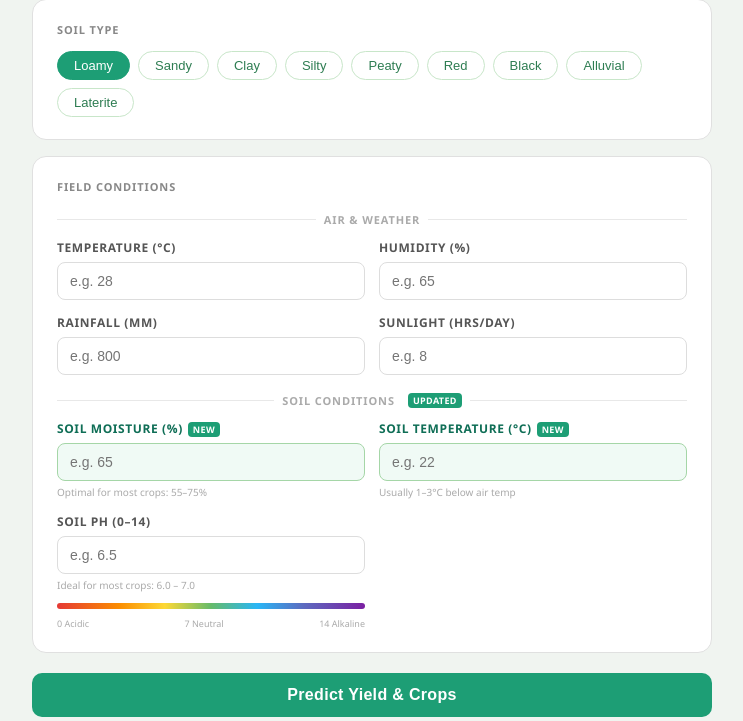
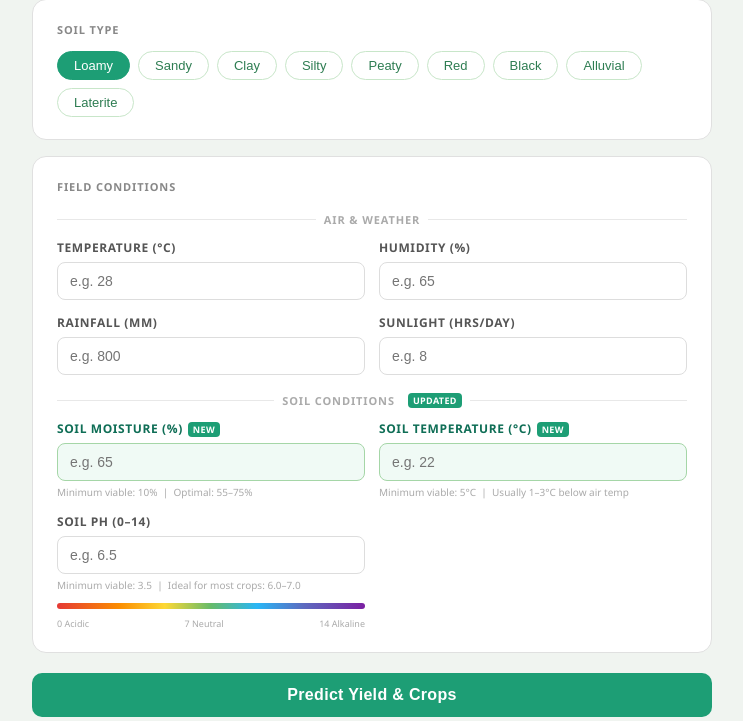
Before and after one commit to mokaabhiram2k6-dev/crop-yield-prediction, a Flask app: page / in a window 1280 px wide. Shown: the part 128-849 px from the top of the page, without its empty margins (268-1011 px from the left). Run offline with Flask 3, Linux system fonts and the light colour scheme.

Commit message:
Update index.html

```diff
--- a/templates/index.html
+++ b/templates/index.html
@@ -183,6 +183,7 @@
       color: #c0392b;
       font-size: 14px;
       margin-top: 16px;
+      line-height: 1.5;
     }
 
     /* Score banner */
@@ -284,7 +285,7 @@
       white-space: nowrap;
     }
 
-    /* ── NEW: Water intensity badges ── */
+    /* Water intensity badges */
     .water-badge {
       font-size: 11px;
       font-weight: 700;
@@ -296,7 +297,7 @@
     .wi-mod  { background: #fff3cd; color: #835400; }
     .wi-low  { background: #e8f5e9; color: #1b5e20; }
 
-    /* ── NEW: Temperature warning badge ── */
+    /* Temperature warning badge */
     .temp-warn-badge {
       font-size: 11px;
       font-weight: 700;
@@ -421,21 +422,24 @@
       <div class="grid2">
         <div class="field new-field">
           <label>Soil Moisture (%)<span class="new-badge">NEW</span></label>
+          <!-- min="10": below 10% crops cannot survive -->
           <input type="number" name="soil_moisture" placeholder="e.g. 65"
-                 value="{{ form.get('soil_moisture', '') }}" min="0" max="100" step="0.1" required>
-          <span class="hint">Optimal for most crops: 55–75%</span>
+                 value="{{ form.get('soil_moisture', '') }}" min="10" max="100" step="0.1" required>
+          <span class="hint">Minimum viable: 10% &nbsp;|&nbsp; Optimal: 55–75%</span>
         </div>
         <div class="field new-field">
           <label>Soil Temperature (°C)<span class="new-badge">NEW</span></label>
+          <!-- min="5": below 5°C crops cannot grow -->
           <input type="number" name="soil_temperature" placeholder="e.g. 22"
-                 value="{{ form.get('soil_temperature', '') }}" min="-5" max="50" step="0.1" required>
-          <span class="hint">Usually 1–3°C below air temp</span>
+                 value="{{ form.get('soil_temperature', '') }}" min="5" max="50" step="0.1" required>
+          <span class="hint">Minimum viable: 5°C &nbsp;|&nbsp; Usually 1–3°C below air temp</span>
         </div>
         <div class="field">
           <label>Soil pH (0–14)</label>
+          <!-- min="3.5": below 3.5 is too acidic for any crop -->
           <input type="number" name="ph" id="phInput" placeholder="e.g. 6.5"
-                 value="{{ form.get('ph', '') }}" min="0" max="14" step="0.1" required>
-          <span class="hint">Ideal for most crops: 6.0 – 7.0</span>
+                 value="{{ form.get('ph', '') }}" min="3.5" max="14" step="0.1" required>
+          <span class="hint">Minimum viable: 3.5 &nbsp;|&nbsp; Ideal for most crops: 6.0–7.0</span>
           <div class="ph-bar"></div>
           <div class="ph-labels">
             <span>0 Acidic</span><span>7 Neutral</span><span>14 Alkaline</span>
@@ -448,7 +452,7 @@
   </form>
 
   {% if error %}
-  <div class="error-banner">⚠️ {{ error }}</div>
+  <div class="error-banner">{{ error }}</div>
   {% endif %}
 
   {% if result is not none %}
@@ -496,7 +500,7 @@
         <span class="crop-name">{{ c.name }}</span>
         <div class="crop-badges">
 
-          {# ── Water intensity badge ── #}
+          {# Water intensity badge #}
           {% set wi = c.water_intensity %}
           {% if wi == 'High' %}
             <span class="water-badge wi-high">💧💧💧 High water</span>
@@ -506,19 +510,19 @@
             <span class="water-badge wi-mod">💧💧 Moderate water</span>
           {% endif %}
 
-          {# ── Temperature warning badge ── #}
+          {# Temperature warning badge #}
           {% if c.temp_status == 'exceeded' %}
           <span class="temp-warn-badge">🌡️ Exceeds {{ c.max_temp }}°C limit</span>
           {% elif c.temp_status == 'caution' %}
           <span class="temp-caution-badge">⚠️ Near {{ c.max_temp }}°C limit</span>
           {% endif %}
 
-          {# ── Confidence badge ── #}
+          {# Confidence badge #}
           {% if c.confidence is not none %}
           <span class="confidence-badge">🤖 {{ c.confidence }}% match</span>
           {% endif %}
 
-          {# ── Rank badge ── #}
+          {# Rank badge #}
           <span class="rank-badge {{ badge_classes[loop.index0] }}">
             {{ badge_labels[loop.index0] }}
           </span>
```
